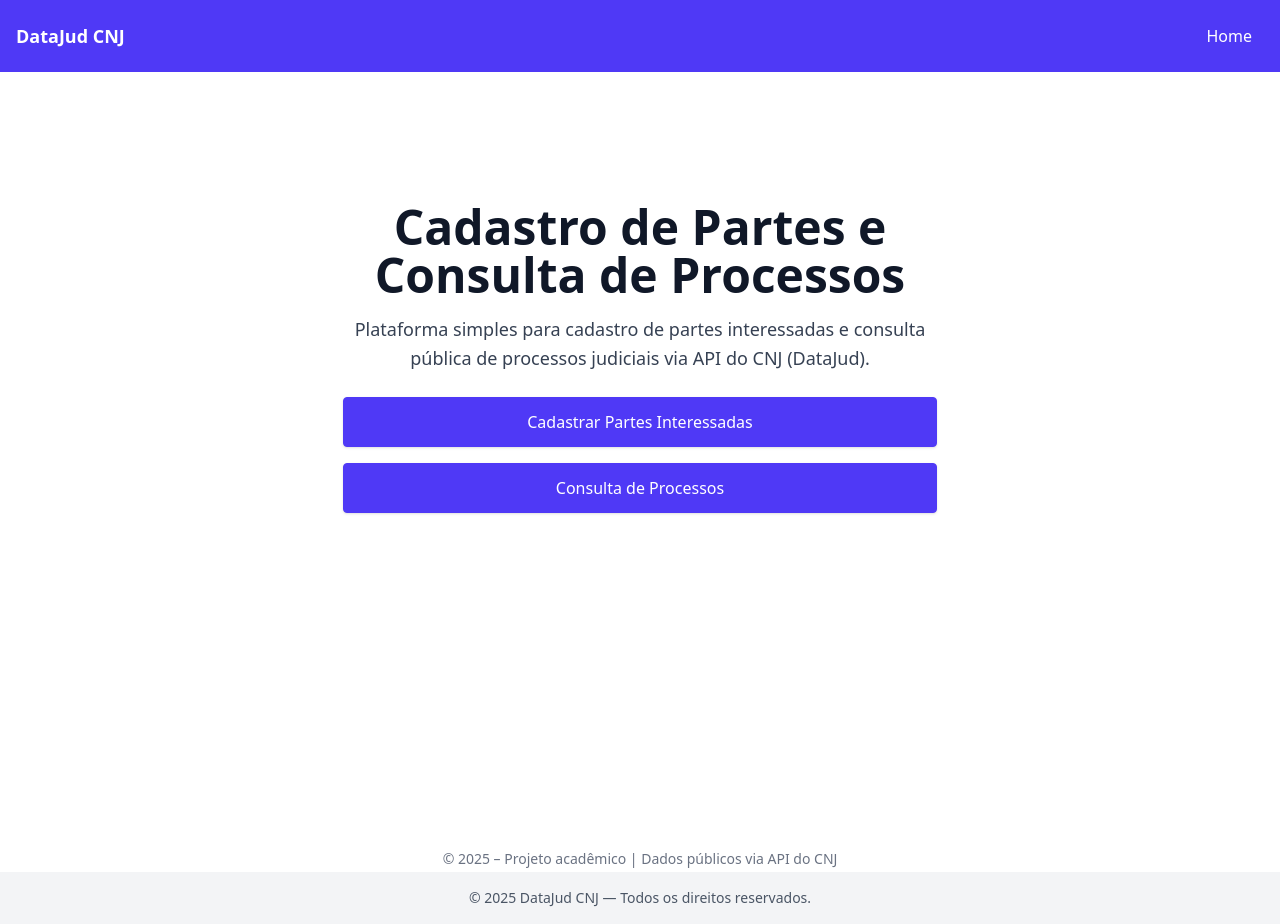
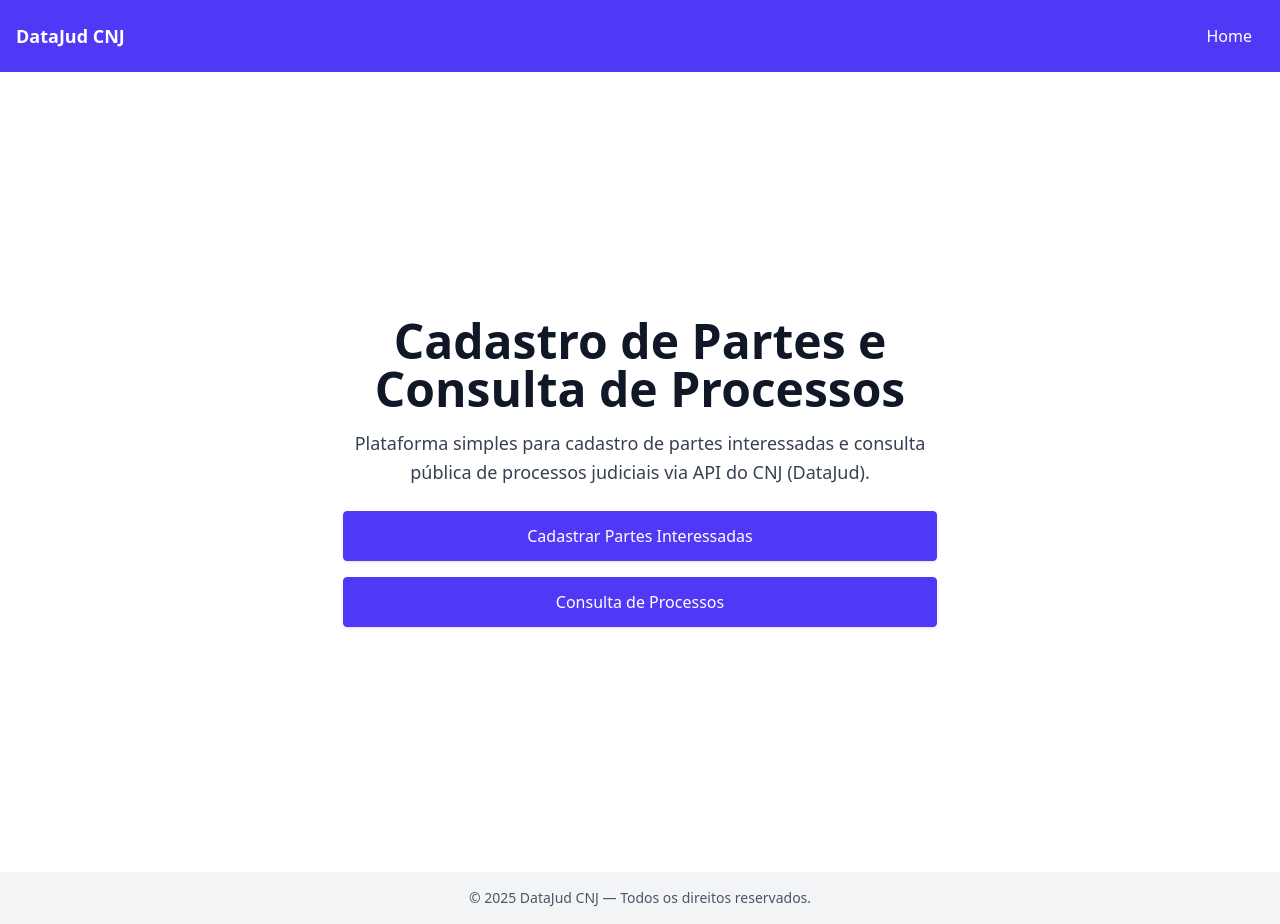
Before and after one commit to Fransuelton/teste-incaas, an Angular app: page / in a window 1280 px wide. Built offline with nearby package versions, Linux system fonts and the light colour scheme.

Commit message:
💄 style: update home section layout and add cursor pointer to buttons

```diff
--- a/src/app/components/home/home.html
+++ b/src/app/components/home/home.html
@@ -1,4 +1,6 @@
-<section class="bg-white lg:grid lg:h-screen lg:place-content-center">
+<section
+  class="bg-white lg:grid lg:h-screen lg:place-content-center overflow-hidden"
+>
   <div
     class="mx-auto w-screen max-w-screen-xl px-4 py-16 sm:px-6 sm:py-24 lg:px-8 lg:py-32"
   >
@@ -14,14 +16,14 @@
 
       <div class="mt-4 flex flex-col justify-center gap-4 sm:mt-6">
         <a
-          class="inline-block rounded border border-indigo-600 bg-indigo-600 px-5 py-3 font-medium text-white shadow-sm transition-colors hover:bg-indigo-700"
+          class="inline-block rounded border border-indigo-600 bg-indigo-600 px-5 py-3 font-medium text-white shadow-sm transition-colors hover:bg-indigo-700 cursor-pointer"
           routerLink="/partes-interessadas"
         >
           Cadastrar Partes Interessadas
         </a>
 
         <a
-          class="inline-block rounded border border-indigo-600 bg-indigo-600 px-5 py-3 font-medium text-white shadow-sm transition-colors hover:bg-indigo-700"
+          class="inline-block rounded border border-indigo-600 bg-indigo-600 px-5 py-3 font-medium text-white shadow-sm transition-colors hover:bg-indigo-700 cursor-pointer"
           routerLink="/consulta-processos"
         >
           Consulta de Processos
@@ -29,7 +31,4 @@
       </div>
     </div>
   </div>
-  <footer class="mt-52 text-center text-sm text-gray-500">
-    © 2025 – Projeto acadêmico | Dados públicos via API do CNJ
-  </footer>
 </section>
```
